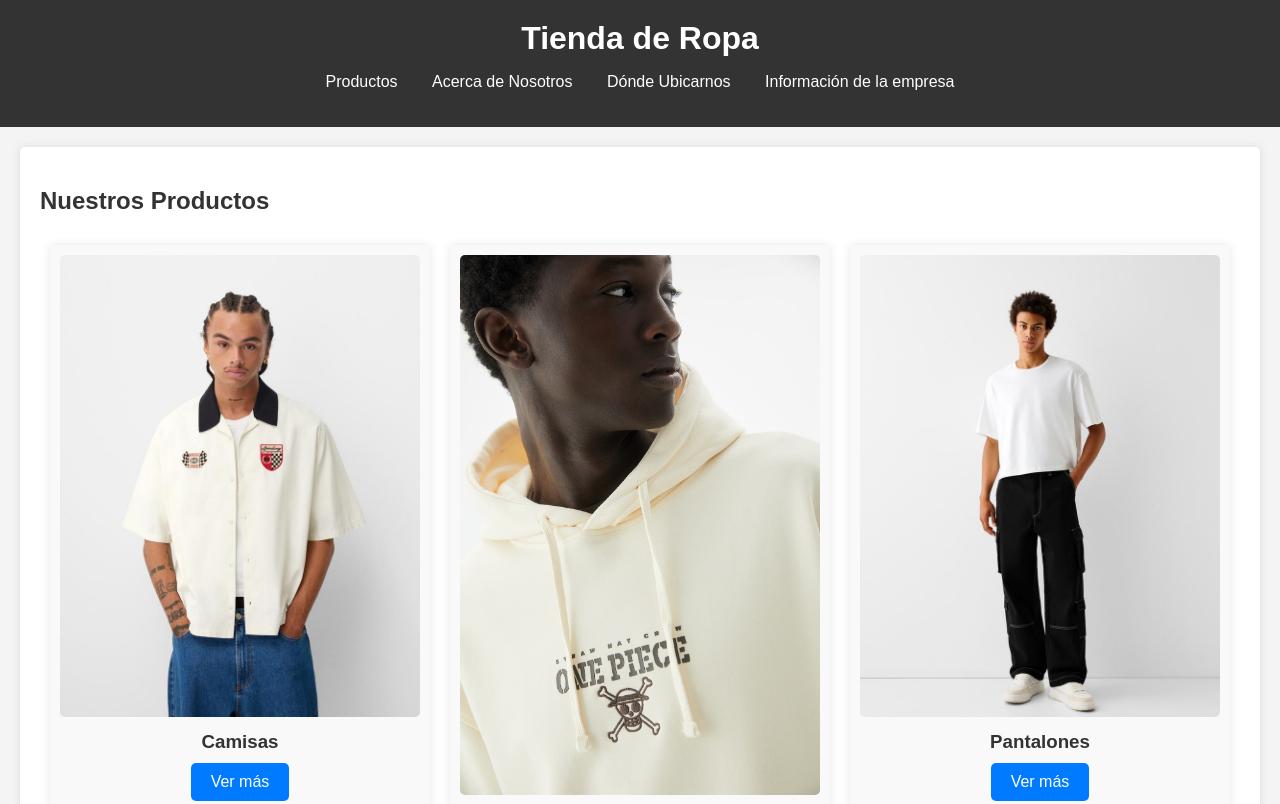
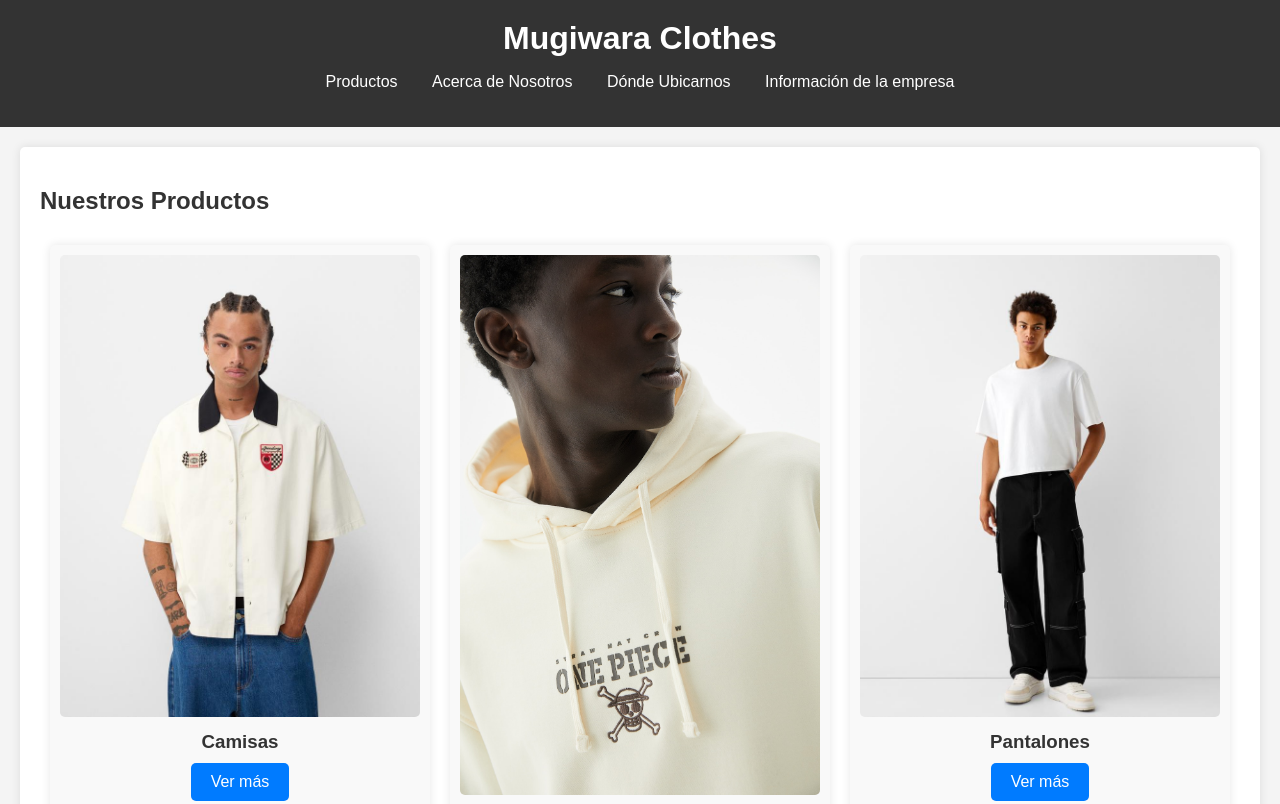
Before and after one commit to Fuentes-J/paginaprincipal, a plain HTML site: page index.html in a window 1280 px wide. Shown: the top 804 px of the page. Drawn offline with Linux system fonts and the light colour scheme.

Commit message:
Update index.html

```diff
--- a/index.html
+++ b/index.html
@@ -10,7 +10,7 @@
 <body>
 
     <header>
-        <h1>Tienda de Ropa</h1>
+        <h1>Mugiwara Clothes</h1>
         <nav>
             <ul>
                 <li><a href="#productos">Productos</a></li>
```
